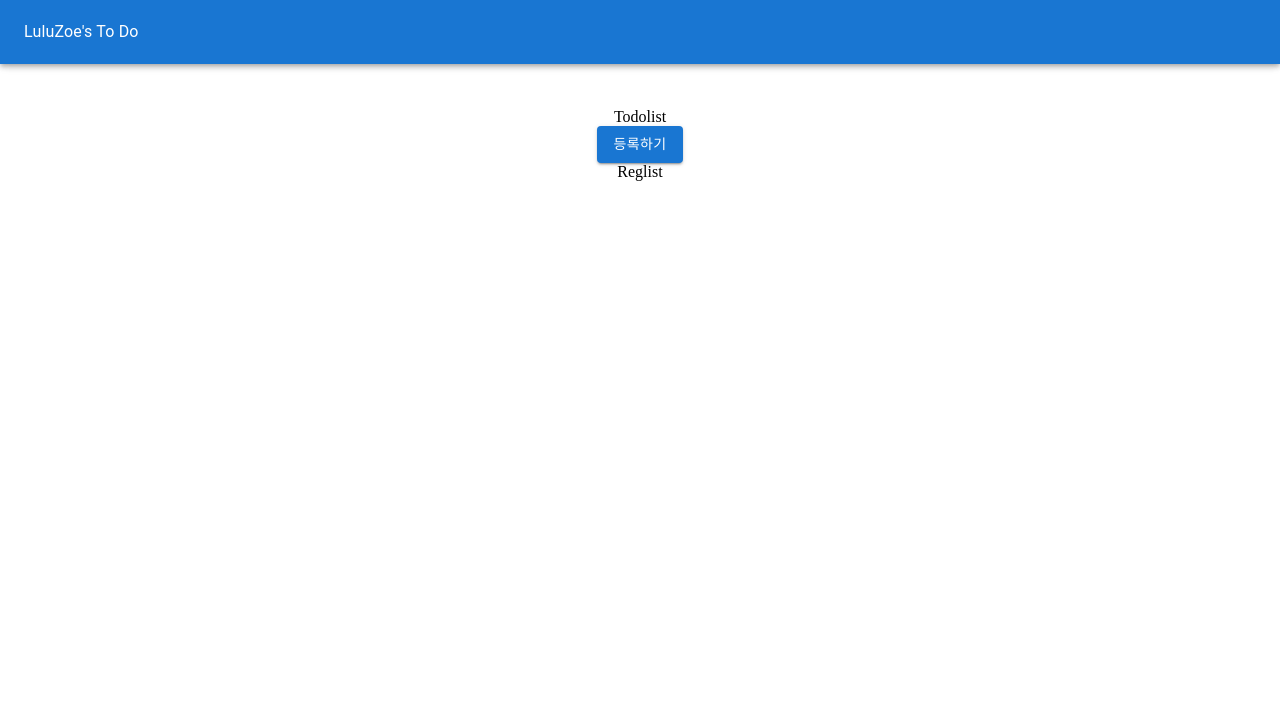
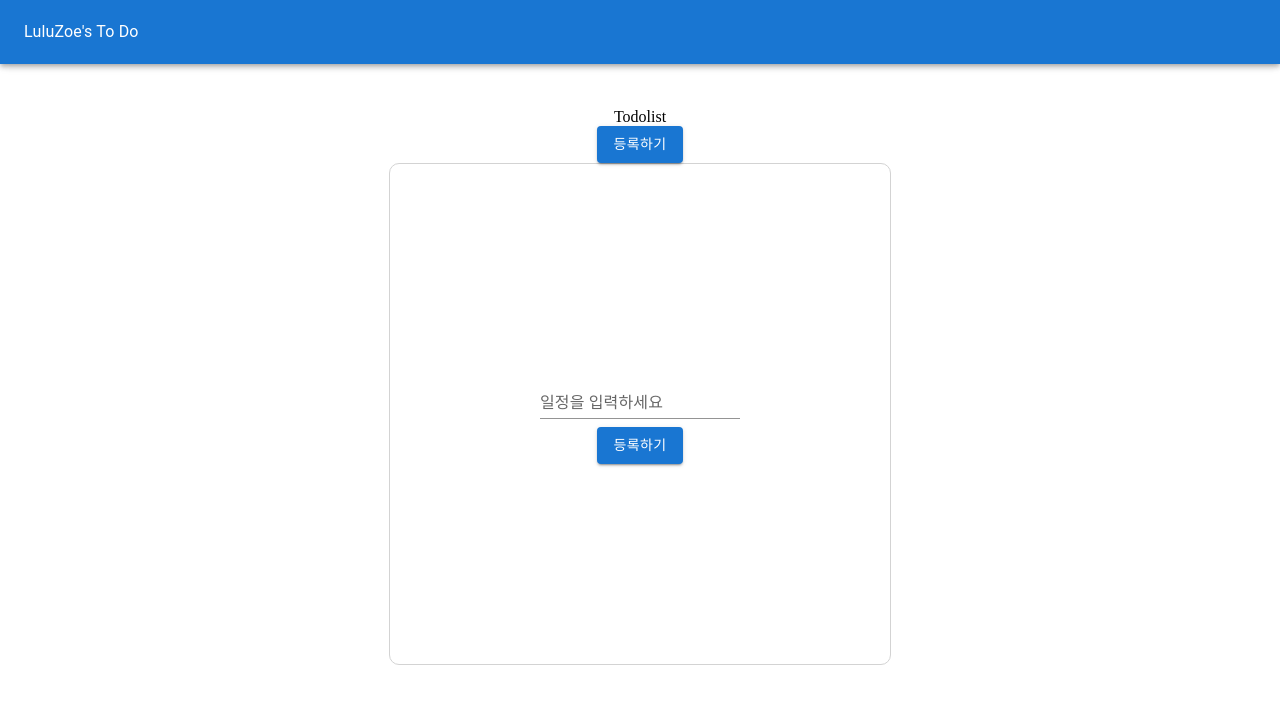
Before and after one commit to kimnew6/todolist2, a React (Create React App) app: page / in a window 1280 px wide. Both pictures are taken after a click on the element "등록하기". Shown: the top 704 px of the page. Built offline with nearby package versions, Linux system fonts and the light colour scheme; the HTML template or start-up script is replaced by a standard one.

Commit message:
fixed: picker

```diff
--- a/package.json
+++ b/package.json
@@ -3,13 +3,17 @@
   "version": "0.1.0",
   "private": true,
   "dependencies": {
+    "@date-io/date-fns": "^2.13.1",
+    "@date-io/dayjs": "^2.13.1",
     "@emotion/react": "^11.8.1",
     "@emotion/styled": "^11.8.1",
+    "@mui/lab": "^5.0.0-alpha.72",
     "@mui/material": "^5.5.0",
     "@mui/styles": "^5.5.0",
     "@testing-library/jest-dom": "^5.16.2",
     "@testing-library/react": "^12.1.4",
     "@testing-library/user-event": "^13.5.0",
+    "date-fns": "^2.28.0",
     "react": "^17.0.2",
     "react-dom": "^17.0.2",
     "react-router-dom": "^6.2.2",
--- a/src/components/Reglist.jsx
+++ b/src/components/Reglist.jsx
@@ -1,9 +1,67 @@
 import React, { Component } from 'react';
+import { withStyles } from '@mui/styles';
+import Box from '@mui/material/Box';
+import TextField from '@mui/material/TextField';
+import AdapterDateFns from '@mui/lab/AdapterDateFns';
+import LocalizationProvider from '@mui/lab/LocalizationProvider';
+import DesktopDatePicker from '@mui/lab/DesktopDatePicker';
+import Button from '@mui/material/Button';
 
+const Styles = {
+  modal: {
+    height: '500px',
+    width: '500px',
+    display: 'flex',
+    justifyContent: 'center',
+    alignItems: 'center',
+    flexDirection: 'column',
+    border: 'solid 1px lightgrey',
+    borderRadius: '10px',
+  },
+};
 class Reglist extends Component {
+  constructor() {
+    super();
+    this.state = {
+      value: new Date(),
+    };
+  }
+  handleChange = newValue => {
+    this.setState(newValue);
+  };
+
   render() {
-    return <div>Reglist</div>;
+    const { classes } = this.props;
+    const { value } = this.state;
+    return (
+      <div className={classes.modal}>
+        <LocalizationProvider dateAdapter={AdapterDateFns}>
+          <DesktopDatePicker
+            label="Date desktop"
+            inputFormat="MM/dd/yyyy"
+            value={value}
+            onChange={() => this.handleChange}
+            renderInput={params => <TextField {...params} />}
+          />
+        </LocalizationProvider>
+        <Box
+          component="form"
+          sx={{
+            '& > :not(style)': { m: 1, width: '25ch' },
+          }}
+          noValidate
+          autoComplete="off"
+        >
+          <TextField
+            id="standard-basic"
+            label="일정을 입력하세요"
+            variant="standard"
+          />
+        </Box>
+        <Button variant="contained">등록하기</Button>
+      </div>
+    );
   }
 }
 
-export default Reglist;
+export default withStyles(Styles)(Reglist);
```
Also changed, not shown: 1 other file (tests, documents, lock files or other folders).
